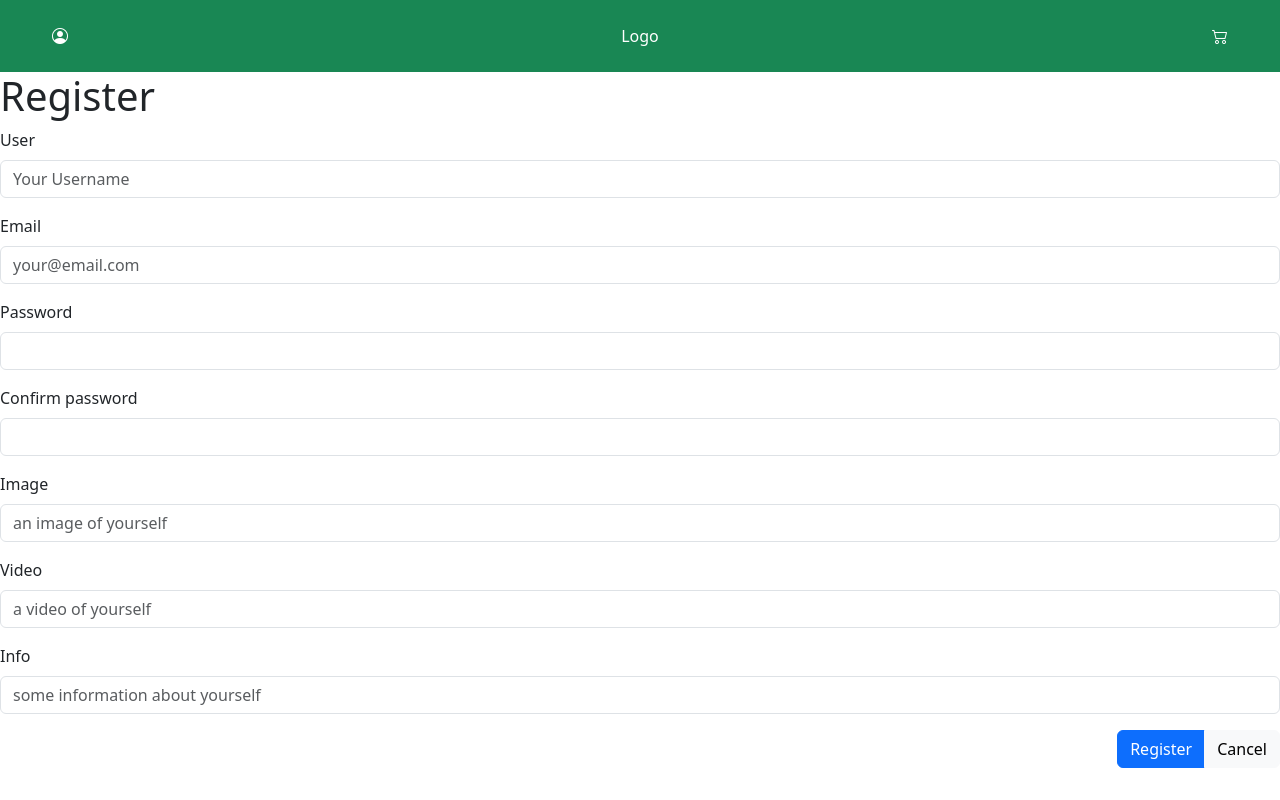
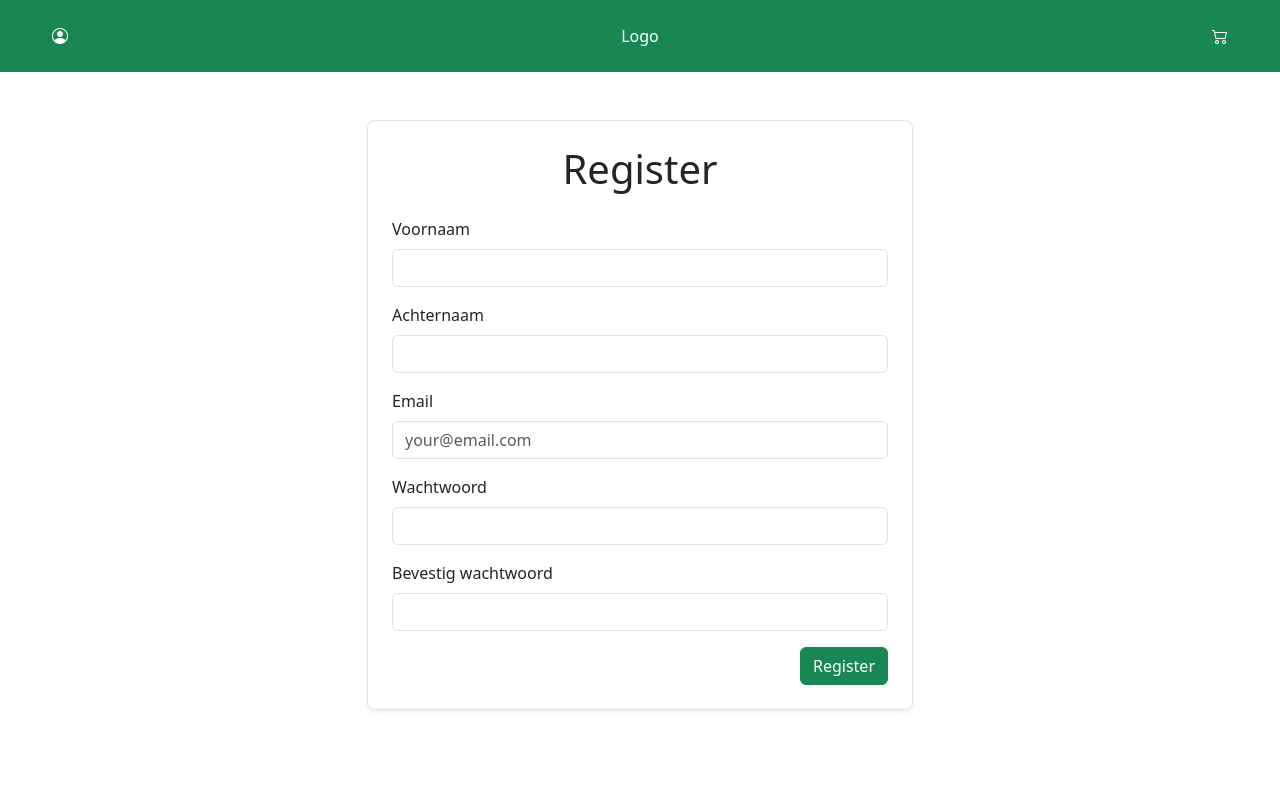
Before and after one commit to simonchambart/AutoCook-Frontend, a React (Vite) app: page /register in a window 1280 px wide. Built offline with nearby package versions, Linux system fonts and the light colour scheme.

Commit message:
Add all the routing, right pages and most of the layout

```diff
--- a/src/pages/Login.jsx
+++ b/src/pages/Login.jsx
@@ -1,9 +1,10 @@
 import { useCallback } from 'react';
-import { useLocation, useNavigate } from 'react-router-dom';
+import { useLocation, useNavigate , Link } from 'react-router-dom';
 import { FormProvider, useForm } from 'react-hook-form';
 import LabelInput from '../components/LabelInput';
 import { useAuth } from '../contexts/Auth.context';
 import Error from '../components/Error';
+import '../index.css';
 
 const validationRules = {
   email: {
@@ -15,24 +16,14 @@ const validationRules = {
 };
 
 export default function Login() {
-  const {login, error, loading} = useAuth();
+  const { login, error, loading } = useAuth();
   const navigate = useNavigate();
   const { search } = useLocation();
 
-  const methods = useForm({
-    defaultValues: {
-      email: 'thomas.aelbrecht@hogent.be',
-      password: '12345678'
-    }
-  });
+  const methods = useForm();
   const {
-    reset,
     handleSubmit
   } = methods;
-
-  const handleCancel = useCallback(() => {
-    reset();
-  }, [reset]);
 
 
   const handleLogin = useCallback(
@@ -53,15 +44,17 @@ export default function Login() {
   return (
     <FormProvider {...methods}>
       <div className='container'>
+        <div className='row justify-content-center mt-5'>
+          <div className='col-md-6'>
             <form
               onSubmit={handleSubmit(handleLogin)}
-          className='d-flex flex-column'>
-          <h1>Sign in</h1>
+              className='border p-4 rounded-3 shadow-sm'>
+              <h1 className='mb-4 text-center'>Sign in</h1>
 
               <Error error={error} />
 
               <LabelInput
-            label='email'
+                label='Email'
                 type='text'
                 name='email'
                 data-cy='email_input'
@@ -70,34 +63,37 @@ export default function Login() {
               />
 
               <LabelInput
-            label='password'
+                label='Password'
                 type='password'
                 name='password'
                 data-cy='password_input'
                 validationRules={validationRules.password}
               />
 
-          <div className='clearfix'>
-            <div className='btn-group float-end'>
+              <div className='d-grid gap-2'>
                 <button
                   type='submit'
-                className='btn btn-primary'
+                  className='btn btn-success'
                   data-cy='submit_btn'
                   disabled={loading}
                 >
-                Sign in
+                  Inloggen
                 </button>
+
+                <div className="text-center pt-3">
+                  Nog geen account?
+                </div>
 
                 <button
                   type='button'
-                className='btn btn-light'
-                onClick={handleCancel}
+                  className='btn btn-success btn-light'
                 >
-                Cancel
+                  <Link className="nav-link" to="/register">Registreren</Link>
                 </button>
               </div>
+            </form>
           </div>
-        </form>
+        </div>
       </div>
     </FormProvider>
   );
--- a/src/pages/Register.jsx
+++ b/src/pages/Register.jsx
@@ -4,22 +4,38 @@ import { FormProvider, useForm } from 'react-hook-form';
 import LabelInput from '../components/LabelInput';
 import { useAuth } from '../contexts/Auth.context';
 import Error from '../components/Error';
-import AsyncData from '../components/AsyncData';
 
 export default function Register() {
-  const { error, loading, register } = useAuth();
+  const { error, loading, register: registerUser } = useAuth();
   const navigate = useNavigate();
+  const methods = useForm();
+  const { handleSubmit, getValues } = methods;
 
-  const methods = useForm();
-  const { getValues, handleSubmit, reset } = methods;
-
-  const handleCancel = useCallback(() => {
-    reset();
-  }, [reset]);
+  const validationRules = useMemo(() => ({
+    voornaam: {
+      required: 'Voornaam is verplicht',
+    },
+    achternaam: {
+      required: 'Achternaam is verplicht',
+    },
+    email: {
+      required: 'Email is verplicht',
+    },
+    password: {
+      required: 'Wachtwoord is verplicht',
+    },
+    confirmPassword: {
+      required: 'Wachtwoord herhalen is verplicht',
+      validate: (value) => {
+        const password = getValues('password');
+        return password === value || 'Wachtwoorden zijn niet gelijk';
+      },
+    },
+  }), [getValues]);
 
   const handleRegister = useCallback(
-    async ({ user, email, password, image, video, info}) => {
-      const loggedIn = await register({ user, email, password, image, video, info});
+    async ({ voornaam, achternaam, email, password, image, video, info }) => {
+      const loggedIn = await registerUser({ user: `${voornaam} ${achternaam}`, email, password, image, video, info });
 
       if (loggedIn) {
         navigate({
@@ -28,57 +44,31 @@ export default function Register() {
         });
       }
     },
-    [register, navigate],
+    [registerUser, navigate]
   );
-
-  const validationRules = useMemo(() => ({
-    user: {
-      required: 'Name is required',
-    },
-    email: {
-      required: 'Email is required',
-    },
-    password: {
-      required: 'Password is required',
-    },
-    confirmPassword: {
-      required: 'Password confirmation is required',
-      validate: (value) => {
-        const password = getValues('password');
-        return password === value || 'Passwords do not match';
-      },
-    },
-    image: {
-        required: 'Image is required',
-    },
-    video: {
-        required: 'Video is required',
-    },
-    info: {
-        required: 'Info is required',
-    },
-    interests: {
-      required: 'Select at least one interest',
-    },
-  }), [getValues]);
 
   return (
     <FormProvider {...methods}>
-      <div>
-        <form
-          className='d-flex flex-column'
-          onSubmit={handleSubmit(handleRegister)}
-        >
-          <h1>Register</h1>
+      <div className='container'>
+        <div className='row justify-content-center mt-5'>
+          <div className='col-md-6'>
+            <form className='border p-4 rounded-3 shadow-sm' onSubmit={handleSubmit(handleRegister)}>
+              <h1 className='mb-4 text-center'>Register</h1>
 
               <Error error={error} />
 
               <LabelInput
-            label='User'
+                label='Voornaam'
                 type='text'
-            name='user'
-            placeholder='Your Username'
-            validationRules={validationRules.user}
+                name='voornaam'
+                validationRules={validationRules.voornaam}
+              />
+
+              <LabelInput
+                label='Achternaam'
+                type='text'
+                name='achternaam'
+                validationRules={validationRules.achternaam}
               />
 
               <LabelInput
@@ -90,64 +80,30 @@ export default function Register() {
               />
 
               <LabelInput
-            label='Password'
+                label='Wachtwoord'
                 type='password'
                 name='password'
                 validationRules={validationRules.password}
               />
 
               <LabelInput
-            label='Confirm password'
+                label='Bevestig wachtwoord'
                 type='password'
                 name='confirmPassword'
                 validationRules={validationRules.confirmPassword}
               />
 
-          <LabelInput
-            label='Image'
-            type='text'
-            name='image'
-            placeholder='an image of yourself'
-            validationRules={validationRules.image}
-          />
-
-           <LabelInput
-            label='Video'
-            type='text'
-            name='video'
-            placeholder='a video of yourself'
-            validationRules={validationRules.video}
-          />
-
-            <LabelInput
-            label='Info'
-            type='text'
-            name='info'
-            placeholder='some information about yourself'
-            validationRules={validationRules.info}
-          />
-
               <div className='clearfix'>
                 <div className='btn-group float-end'>
-              <button
-                type='submit'
-                className='btn btn-primary'
-                disabled={loading}
-              >
+                  <button type='submit' className='btn btn-success' disabled={loading}>
                     Register
-              </button>
-
-              <button
-                type='button'
-                className='btn btn-light'
-                onClick={handleCancel}
-              >
-                Cancel
                   </button>
                 </div>
               </div>
             </form>
           </div>
+        </div>
+      </div>
     </FormProvider>
   );
 }
--- /dev/null
+++ b/src/pages/SoldOut1.jsx
@@ -0,0 +1,53 @@
+import { useState } from 'react';
+import 'bootstrap/dist/css/bootstrap.min.css';
+import '../index.css';
+
+function Soldout1() {
+  const [email, setEmail] = useState('');
+  const [isRegistered, setIsRegistered] = useState(false);
+
+  const handleSubmit = (e) => {
+    e.preventDefault();
+    // Hier kun je de logica toevoegen om het emailadres te verwerken, bijvoorbeeld een API-aanroep om de registratie te voltooien
+    setEmail('');
+    setIsRegistered(true);
+  };
+
+  return (
+    <div className="container mt-5">
+      <h1 className="mb-4 text-center">Privé Chef</h1>
+      <div className="row justify-content-center">
+        <div className="col-md-8">
+          <div className="alert alert-info text-center">
+            Wij zijn helaas volledig uitverkocht, ontvang 25% korting op uw volgende aankoop ter compensatie bij registratie van een account.
+          </div>
+          <div className="text-center mt-3">
+            <form onSubmit={handleSubmit} className="d-flex justify-content-center align-items-center flex-column">
+              <div className="d-flex w-100 justify-content-center mb-2">
+                <input
+                  type="email"
+                  className="form-control me-2"
+                  placeholder="Voer uw e-mailadres in"
+                  value={email}
+                  onChange={(e) => setEmail(e.target.value)}
+                  required
+                  style={{ maxWidth: '300px' }}
+                />
+                <button type="submit" className="btn btn-success">
+                  Registreer
+                </button>
+              </div>
+              {isRegistered && (
+                <div className="text-success mt-2">
+                  U bent geregistreerd.
+                </div>
+              )}
+            </form>
+          </div>
+        </div>
+      </div>
+    </div>
+  );
+}
+
+export default Soldout1;
--- /dev/null
+++ b/src/pages/SoldOut2.jsx
@@ -0,0 +1,53 @@
+import { useState } from 'react';
+import 'bootstrap/dist/css/bootstrap.min.css';
+import '../index.css';
+
+function Soldout2() {
+  const [email, setEmail] = useState('');
+  const [isRegistered, setIsRegistered] = useState(false);
+
+  const handleSubmit = (e) => {
+    e.preventDefault();
+    // Hier kun je de logica toevoegen om het emailadres te verwerken, bijvoorbeeld een API-aanroep om de registratie te voltooien
+    setEmail('');
+    setIsRegistered(true);
+  };
+
+  return (
+    <div className="container mt-5">
+      <h1 className="mb-4 text-center">Dieet Maaltijden</h1>
+      <div className="row justify-content-center">
+        <div className="col-md-8">
+          <div className="alert alert-info text-center">
+            Wij zijn helaas volledig uitverkocht, ontvang 25% korting op uw volgende aankoop ter compensatie bij registratie van een account.
+          </div>
+          <div className="text-center mt-3">
+            <form onSubmit={handleSubmit} className="d-flex justify-content-center align-items-center flex-column">
+              <div className="d-flex w-100 justify-content-center mb-2">
+                <input
+                  type="email"
+                  className="form-control me-2"
+                  placeholder="Voer uw e-mailadres in"
+                  value={email}
+                  onChange={(e) => setEmail(e.target.value)}
+                  required
+                  style={{ maxWidth: '300px' }}
+                />
+                <button type="submit" className="btn btn-success">
+                  Registreer
+                </button>
+              </div>
+              {isRegistered && (
+                <div className="text-success mt-2">
+                  U bent geregistreerd.
+                </div>
+              )}
+            </form>
+          </div>
+        </div>
+      </div>
+    </div>
+  );
+}
+
+export default Soldout2;
--- /dev/null
+++ b/src/pages/SoldOut3.jsx
@@ -0,0 +1,53 @@
+import { useState } from 'react';
+import 'bootstrap/dist/css/bootstrap.min.css';
+import '../index.css';
+
+function Home() {
+  const [email, setEmail] = useState('');
+  const [isRegistered, setIsRegistered] = useState(false);
+
+  const handleSubmit = (e) => {
+    e.preventDefault();
+    // Hier kun je de logica toevoegen om het emailadres te verwerken, bijvoorbeeld een API-aanroep om de registratie te voltooien
+    setEmail('');
+    setIsRegistered(true);
+  };
+
+  return (
+    <div className="container mt-5">
+      <h1 className="mb-4 text-center">Maaltijden</h1>
+      <div className="row justify-content-center">
+        <div className="col-md-8">
+          <div className="alert alert-info text-center">
+            Wij zijn helaas volledig uitverkocht, ontvang 25% korting op uw volgende aankoop ter compensatie bij registratie van een account.
+          </div>
+          <div className="text-center mt-3">
+            <form onSubmit={handleSubmit} className="d-flex justify-content-center align-items-center flex-column">
+              <div className="d-flex w-100 justify-content-center mb-2">
+                <input
+                  type="email"
+                  className="form-control me-2"
+                  placeholder="Voer uw e-mailadres in"
+                  value={email}
+                  onChange={(e) => setEmail(e.target.value)}
+                  required
+                  style={{ maxWidth: '300px' }}
+                />
+                <button type="submit" className="btn btn-success">
+                  Registreer
+                </button>
+              </div>
+              {isRegistered && (
+                <div className="text-success mt-2">
+                  U bent geregistreerd.
+                </div>
+              )}
+            </form>
+          </div>
+        </div>
+      </div>
+    </div>
+  );
+}
+
+export default Home;
--- /dev/null
+++ b/src/pages/SoldOut4.jsx
@@ -0,0 +1,53 @@
+import { useState } from 'react';
+import 'bootstrap/dist/css/bootstrap.min.css';
+import '../index.css';
+
+function Home() {
+  const [email, setEmail] = useState('');
+  const [isRegistered, setIsRegistered] = useState(false);
+
+  const handleSubmit = (e) => {
+    e.preventDefault();
+    // Hier kun je de logica toevoegen om het emailadres te verwerken, bijvoorbeeld een API-aanroep om de registratie te voltooien
+    setEmail('');
+    setIsRegistered(true);
+  };
+
+  return (
+    <div className="container mt-5">
+      <h1 className="mb-4 text-center">Privé Chef</h1>
+      <div className="row justify-content-center">
+        <div className="col-md-8">
+          <div className="alert alert-info text-center">
+            Wij zijn helaas volledig uitverkocht, ontvang 25% korting op uw volgende aankoop ter compensatie bij registratie van een account.
+          </div>
+          <div className="text-center mt-3">
+            <form onSubmit={handleSubmit} className="d-flex justify-content-center align-items-center flex-column">
+              <div className="d-flex w-100 justify-content-center mb-2">
+                <input
+                  type="email"
+                  className="form-control me-2"
+                  placeholder="Voer uw e-mailadres in"
+                  value={email}
+                  onChange={(e) => setEmail(e.target.value)}
+                  required
+                  style={{ maxWidth: '300px' }}
+                />
+                <button type="submit" className="btn btn-success">
+                  Registreer
+                </button>
+              </div>
+              {isRegistered && (
+                <div className="text-success mt-2">
+                  U bent geregistreerd.
+                </div>
+              )}
+            </form>
+          </div>
+        </div>
+      </div>
+    </div>
+  );
+}
+
+export default Home;
```
Also changed, not shown: src/main.jsx (+12 -9 lines), src/pages/Basket.jsx (+12 -5 lines), src/pages/Home.jsx (+10 -3 lines), src/pages/SoldOut.jsx (deleted, +0 -13 lines), src/index.css (line endings or trailing spaces). Lines whose indentation alone changed are shown as unchanged.
